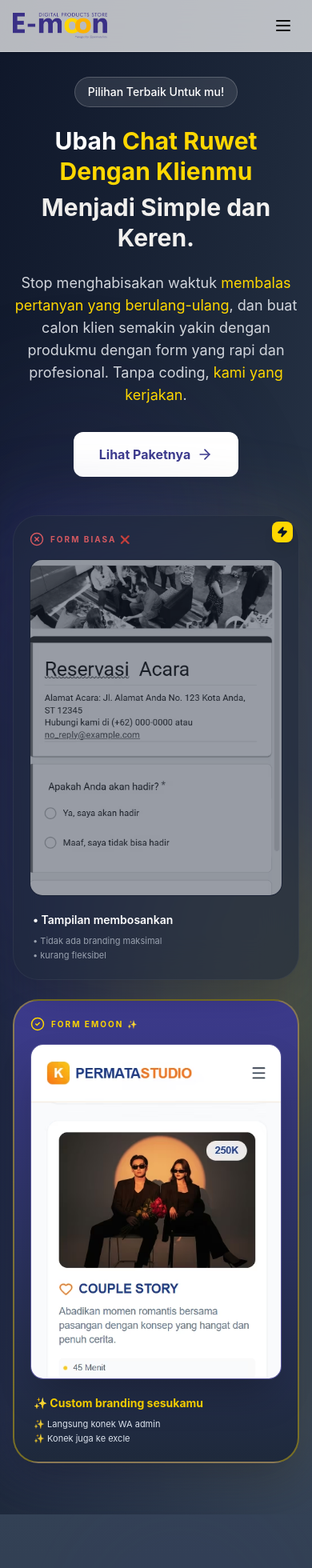
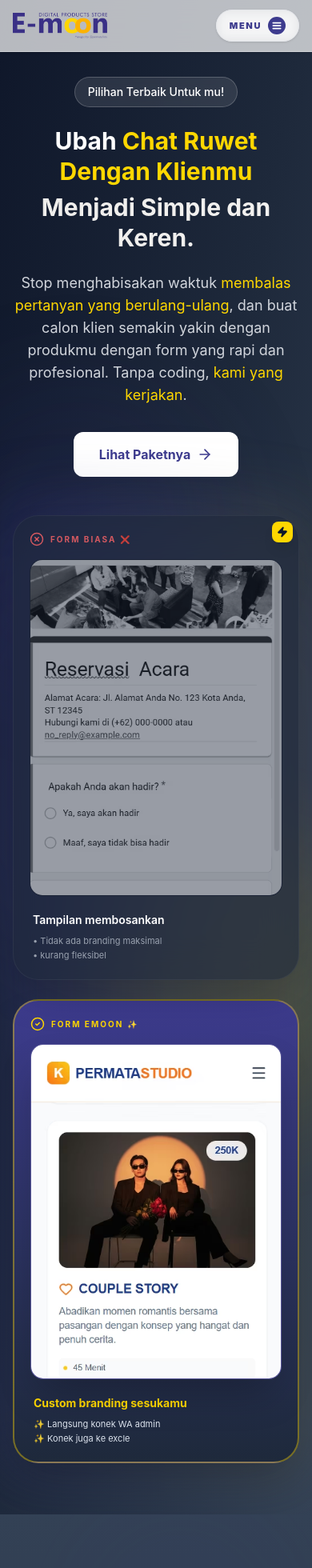
Before and after one commit to Febdk/Emoon-Web-V1.0, a React (Vite) app: page / in a window 390 px wide. Shown: the top 1960 px of the page at 80% size. Built offline with nearby package versions, Linux system fonts and the light colour scheme.

Commit message:
perbaikan optimasi mobile

```diff
--- a/src/app/components/Hero.tsx
+++ b/src/app/components/Hero.tsx
@@ -87,9 +87,9 @@ export default function App() {
                   </div>
                 </div>
                 <div className="space-y-2 px-1 text-left">
-                  <h3 className="text-white font-semibold text-sm">
-                    • Tampilan membosankan
-                  </h3>
+                  <h2 className="text-white font-semibold text-sm">
+                      Tampilan membosankan
+                  </h2>
                   <p className="text-[11px] text-gray-400 leading-relaxed">
                     • Tidak ada branding maksimal
                     <br />• kurang fleksibel
@@ -124,9 +124,9 @@ export default function App() {
                   </div>
                 </div>
                 <div className="space-y-2 px-1 text-left">
-                  <h3 className="text-[#FFD700] font-bold text-sm">
-                    ✨ Custom branding sesukamu
-                  </h3>
+                  <h2 className="text-[#FFD700] font-bold text-sm">
+                      Custom branding sesukamu
+                  </h2>
                   <p className="text-[11px] text-blue-50 opacity-90 leading-relaxed">
                     ✨ Langsung konek WA admin
                     <br />✨ Konek juga ke excle
--- a/src/app/components/Navbar.tsx
+++ b/src/app/components/Navbar.tsx
@@ -1,6 +1,6 @@
-import { Menu, X } from 'lucide-react';
-import { useState } from 'react';
-import logo from '@/assets/e-moon-store.png';
+import { Menu, X } from "lucide-react";
+import { useState } from "react";
+import logo from "@/assets/e-moon-store.png";
 
 export default function Navbar() {
   const [isOpen, setIsOpen] = useState(false);
@@ -8,7 +8,7 @@ export default function Navbar() {
   const scrollToSection = (id: string) => {
     const element = document.getElementById(id);
     if (element) {
-      element.scrollIntoView({ behavior: 'smooth' });
+      element.scrollIntoView({ behavior: "smooth" });
       setIsOpen(false);
     }
   };
@@ -19,8 +19,8 @@ export default function Navbar() {
         <div className="flex justify-between items-center h-16 md:h-20">
           {/* Logo */}
           <div
-            className="flex items-center"
-            onClick={() => scrollToSection('home')}
+            className="flex items-center cursor-pointer"
+            onClick={() => scrollToSection("home")}
           >
             <img src={logo} alt="Emoon Logo" className="h-8 md:h-10" />
           </div>
@@ -28,29 +28,29 @@ export default function Navbar() {
           {/* Desktop Menu */}
           <div className="hidden md:flex items-center space-x-8">
             <button
-              onClick={() => scrollToSection('home')}
-              className="text-gray-700 hover:text-[#3D3B8E] transition-colors relative group"
+              onClick={() => scrollToSection("home")}
+              className="text-gray-700 hover:text-[#3D3B8E] transition-colors relative group font-medium"
             >
               Home
               <span className="absolute -bottom-1 left-0 w-0 h-0.5 bg-[#3D3B8E] group-hover:w-full transition-all"></span>
             </button>
             <button
-              onClick={() => scrollToSection('fitur')}
-              className="text-gray-700 hover:text-[#3D3B8E] transition-colors relative group"
+              onClick={() => scrollToSection("fitur")}
+              className="text-gray-700 hover:text-[#3D3B8E] transition-colors relative group font-medium"
             >
               Fitur
               <span className="absolute -bottom-1 left-0 w-0 h-0.5 bg-[#3D3B8E] group-hover:w-full transition-all"></span>
             </button>
             <button
-              onClick={() => scrollToSection('harga')}
-              className="text-gray-700 hover:text-[#3D3B8E] transition-colors relative group"
+              onClick={() => scrollToSection("harga")}
+              className="text-gray-700 hover:text-[#3D3B8E] transition-colors relative group font-medium"
             >
               Harga
               <span className="absolute -bottom-1 left-0 w-0 h-0.5 bg-[#3D3B8E] group-hover:w-full transition-all"></span>
             </button>
             <button
-              onClick={() => scrollToSection('galery')}
-              className="text-gray-700 hover:text-[#3D3B8E] transition-colors relative group"
+              onClick={() => scrollToSection("galery")}
+              className="text-gray-700 hover:text-[#3D3B8E] transition-colors relative group font-medium"
             >
               Galery
               <span className="absolute -bottom-1 left-0 w-0 h-0.5 bg-[#3D3B8E] group-hover:w-full transition-all"></span>
@@ -63,56 +63,68 @@ export default function Navbar() {
               href="https://wa.me/6285291619898?text=Halo%20Emoon,%20saya%20ingin%20konsultasi"
               target="_blank"
               rel="noopener noreferrer"
-              className="inline-flex items-center px-6 py-3 bg-gradient-to-r from-[#FFD700] to-[#FFA500] hover:from-[#FFC700] hover:to-[#FF8C00] text-[#3D3B8E] rounded-xl transition-all shadow-lg hover:shadow-xl hover:scale-105"
+              className="inline-flex items-center px-6 py-3 bg-gradient-to-r from-[#FFD700] to-[#FFA500] hover:from-[#FFC700] hover:to-[#FF8C00] text-[#3D3B8E] rounded-xl transition-all shadow-lg hover:shadow-xl hover:scale-105 font-bold"
             >
               Konsultasi WA
             </a>
           </div>
 
-          {/* Mobile Menu Button */}
+          {/* Mobile Menu Button - PREMIUM VERSION */}
           <button
             onClick={() => setIsOpen(!isOpen)}
-            className="md:hidden p-2 rounded-lg hover:bg-gray-100"
+            className="md:hidden flex items-center gap-2 px-4 py-2 rounded-full border border-gray-200 bg-white/50 backdrop-blur-sm active:scale-90 transition-all shadow-sm hover:border-[#3D3B8E]/30"
           >
-            {isOpen ? <X size={24} /> : <Menu size={24} />}
+            <span className="text-[11px] font-black uppercase tracking-[0.15em] text-[#3D3B8E]">
+              {isOpen ? "Close" : "Menu"}
+            </span>
+            <div className="p-1 bg-[#3D3B8E] rounded-full text-white">
+              {isOpen ? (
+                <X size={14} strokeWidth={3} />
+              ) : (
+                <Menu size={14} strokeWidth={3} />
+              )}
+            </div>
           </button>
         </div>
 
-        {/* Mobile Menu */}
+        {/* Mobile Menu Overlay */}
         {isOpen && (
-          <div className="md:hidden py-4 space-y-4 border-t border-gray-200">
+          <div className="md:hidden py-6 space-y-2 border-t border-gray-100 animate-in slide-in-from-top-2 duration-300">
             <button
-              onClick={() => scrollToSection('home')}
-              className="block w-full text-left px-4 py-2 text-gray-700 hover:bg-gray-100 rounded-lg"
+              onClick={() => scrollToSection("home")}
+              className="block w-full text-left px-4 py-3 text-gray-700 hover:bg-[#3D3B8E]/5 hover:text-[#3D3B8E] rounded-xl font-medium transition-all"
             >
               Home
             </button>
             <button
-              onClick={() => scrollToSection('fitur')}
-              className="block w-full text-left px-4 py-2 text-gray-700 hover:bg-gray-100 rounded-lg"
+              onClick={() => scrollToSection("fitur")}
+              className="block w-full text-left px-4 py-3 text-gray-700 hover:bg-[#3D3B8E]/5 hover:text-[#3D3B8E] rounded-xl font-medium transition-all"
             >
               Fitur
             </button>
             <button
-              onClick={() => scrollToSection('harga')}
-              className="block w-full text-left px-4 py-2 text-gray-700 hover:bg-gray-100 rounded-lg"
+              onClick={() => scrollToSection("galery")}
+              className="block w-full text-left px-4 py-3 text-gray-700 hover:bg-[#3D3B8E]/5 hover:text-[#3D3B8E] rounded-xl font-medium transition-all"
+            >
+              Galery
+            </button>
+            <button
+              onClick={() => scrollToSection("harga")}
+              className="block w-full text-left px-4 py-3 text-gray-700 hover:bg-[#3D3B8E]/5 hover:text-[#3D3B8E] rounded-xl font-medium transition-all"
             >
               Harga
             </button>
-            <button
-              onClick={() => scrollToSection('galery')}
-              className="block w-full text-left px-4 py-2 text-gray-700 hover:bg-gray-100 rounded-lg"
-            >
-              Galery
-            </button>
+
+            <div className="px-4 pt-4">
               <a
                 href="https://wa.me/6285291619898?text=Halo%20Emoon,%20saya%20ingin%20konsultasi"
                 target="_blank"
                 rel="noopener noreferrer"
-              className="block w-full text-center px-6 py-3 bg-[#FFD700] hover:bg-[#FFC700] text-[#3D3B8E] rounded-lg transition-colors"
+                className="block w-full text-center px-6 py-4 bg-[#3D3B8E] text-white rounded-2xl font-bold shadow-lg shadow-indigo-100"
               >
                 Konsultasi WA
               </a>
+            </div>
           </div>
         )}
       </div>
```
Lines whose indentation alone changed are shown as unchanged.
